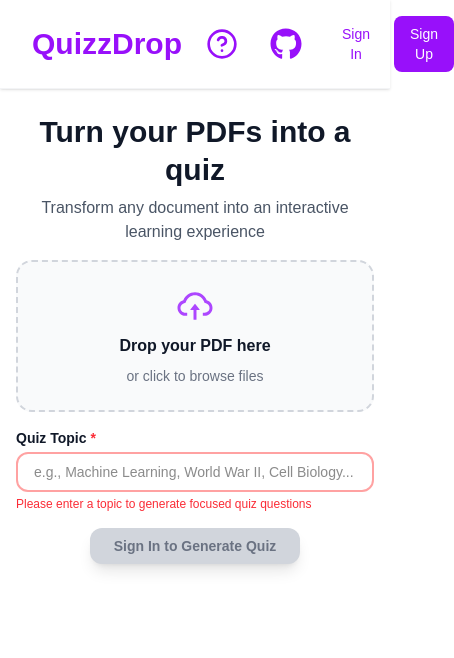
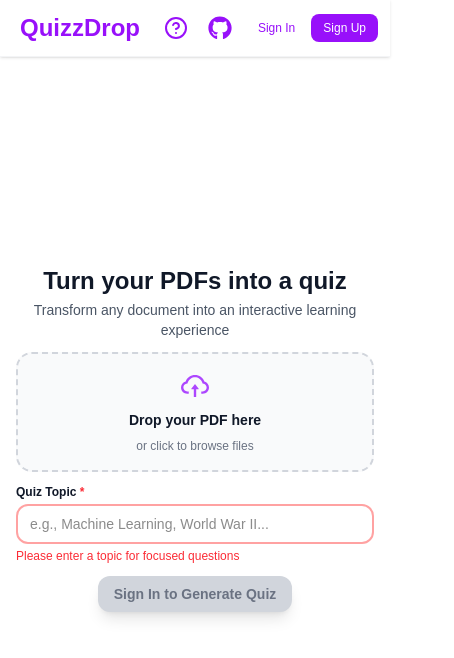
Before and after one commit to raahimanowar/quizzdrop, a Next.js app: page / in a window 390 px wide. Shown: the top 658 px of the page, 454 px wide, since content can reach past the window. Built offline with nearby package versions, Linux system fonts and the light colour scheme; no server answers.

Commit message:
fix: mobile responsive

```diff
--- a/app/components/Navbar.tsx
+++ b/app/components/Navbar.tsx
@@ -17,21 +17,21 @@
   return (
     <>
       <nav className="w-full bg-white/80 backdrop-blur-sm border-b border-gray-100 sticky top-0 z-50 shadow-sm">
-      <div className="max-w-6xl mx-auto px-4 py-4 flex justify-between items-center">
-        <div className="text-gray-900 px-4 py-2 cursor-pointer group" onClick={onLogoClick}>
-          <span className="text-3xl font-bold text-purple-600 group-hover:text-purple-700 transition-colors duration-200">
+      <div className="max-w-6xl mx-auto px-3 py-2 flex justify-between items-center">
+        <div className="text-gray-900 px-2 py-1 cursor-pointer group" onClick={onLogoClick}>
+          <span className="text-2xl font-bold text-purple-600 group-hover:text-purple-700 transition-colors duration-200">
             QuizzDrop
           </span>
         </div>
 
-        <div className="flex items-center gap-4">
+        <div className="flex items-center gap-2">
           <button
             onClick={() => setShowHelp(true)}
-            className="text-purple-600 hover:text-purple-700 p-2 rounded-lg hover:bg-purple-50 transition-colors duration-200"
+            className="text-purple-600 hover:text-purple-700 p-1.5 rounded-lg hover:bg-purple-50 transition-colors duration-200"
             aria-label="Help"
             title="How to use QuizzDrop"
           >
-            <HelpCircle className="w-8 h-8" />
+            <HelpCircle className="w-6 h-6" />
           </button>
 
           <a
@@ -40,20 +40,20 @@
             rel="noopener noreferrer"
             aria-label="GitHub Repository"
             title="View Source Code"
-            className="text-purple-600 hover:text-purple-700 p-2 rounded-lg hover:bg-purple-50 transition-colors duration-200"
+            className="text-purple-600 hover:text-purple-700 p-1.5 rounded-lg hover:bg-purple-50 transition-colors duration-200"
           >
-            <FaGithub className="w-8 h-8" />
+            <FaGithub className="w-6 h-6" />
           </a>
 
           {isSignedIn ? (
-            <div className="flex items-center gap-3">
-              <span className="text-sm text-gray-600 hidden sm:block">
+            <div className="flex items-center gap-2">
+              <span className="text-xs text-gray-600 hidden sm:block">
                 Welcome, {user?.firstName || 'User'}!
               </span>
               <UserButton
                 appearance={{
                   elements: {
-                    avatarBox: 'w-10 h-10',
+                    avatarBox: 'w-8 h-8',
                     userButtonPopoverCard: 'shadow-lg border border-gray-200',
                     userButtonPopoverActionButton: 'hover:bg-purple-50',
                     userButtonPopoverActionButtonText: 'text-gray-700',
@@ -63,14 +63,14 @@
               />
             </div>
           ) : (
-            <div className="flex items-center gap-2">
+            <div className="flex items-center gap-1">
               <SignInButton mode="modal">
-                <button className="px-4 py-2 text-purple-600 hover:text-purple-700 hover:bg-purple-50 rounded-lg transition-colors duration-200 text-sm font-medium">
+                <button className="px-3 py-1.5 text-purple-600 hover:text-purple-700 hover:bg-purple-50 rounded-lg transition-colors duration-200 text-xs font-medium">
                   Sign In
                 </button>
               </SignInButton>
               <SignUpButton mode="modal">
-                <button className="px-4 py-2 bg-purple-600 hover:bg-purple-700 text-white rounded-lg transition-colors duration-200 text-sm font-medium">
+                <button className="px-3 py-1.5 bg-purple-600 hover:bg-purple-700 text-white rounded-lg transition-colors duration-200 text-xs font-medium">
                   Sign Up
                 </button>
               </SignUpButton>
--- a/app/layout.tsx
+++ b/app/layout.tsx
@@ -16,6 +16,7 @@
 export const metadata: Metadata = {
   title: "Quizzdrop",
   description: "Turn your PDFs into quizzes with AI",
+  viewport: "width=device-width, initial-scale=1.0, maximum-scale=1.0, user-scalable=no",
 };
 
 export default function RootLayout({
--- a/app/page.tsx
+++ b/app/page.tsx
@@ -289,37 +289,37 @@
       <Navbar onLogoClick={handleRestart} />
 
       {isGenerating ? (
-        <main className="flex flex-col items-center justify-center px-4 py-4 min-h-[calc(100vh-80px)] max-h-[calc(100vh-80px)] overflow-hidden">
-          <div className="max-w-xl w-full text-center space-y-6">
-            <h1 className="text-3xl font-bold text-gray-900 leading-tight">
+        <main className="flex flex-col items-center justify-center px-4 py-2 min-h-[calc(100vh-80px)] max-h-[calc(100vh-80px)] overflow-hidden">
+          <div className="max-w-sm w-full text-center space-y-4">
+            <h1 className="text-2xl font-bold text-gray-900 leading-tight">
               Generating Fresh Quiz
             </h1>
 
-            <p className="text-lg text-gray-600">
+            <p className="text-base text-gray-600">
               Creating unique questions just for you...
             </p>
 
             <div className="flex justify-center items-center space-x-2">
               <div className="flex space-x-2">
-                <div className="w-3 h-3 bg-purple-500 rounded-full animate-bounce"></div>
-                <div className="w-3 h-3 bg-purple-500 rounded-full animate-bounce [animation-delay:0.1s]"></div>
-                <div className="w-3 h-3 bg-purple-500 rounded-full animate-bounce [animation-delay:0.2s]"></div>
+                <div className="w-2 h-2 bg-purple-500 rounded-full animate-bounce"></div>
+                <div className="w-2 h-2 bg-purple-500 rounded-full animate-bounce [animation-delay:0.1s]"></div>
+                <div className="w-2 h-2 bg-purple-500 rounded-full animate-bounce [animation-delay:0.2s]"></div>
               </div>
             </div>
           </div>
         </main>
       ) : (
-        <main className="flex flex-col items-center px-4 py-6 min-h-[calc(100vh-80px)] overflow-auto">
-          <div className="max-w-2xl w-full text-center space-y-4">
-            <div className="space-y-2">
-              <h1 className="text-3xl font-bold text-gray-900 leading-tight">
+        <main className="flex flex-col items-center justify-center px-4 py-2 min-h-[calc(100vh-80px)] overflow-hidden">
+          <div className="max-w-lg w-full text-center space-y-3">
+            <div className="space-y-1">
+              <h1 className="text-2xl font-bold text-gray-900 leading-tight">
                 Turn your PDFs into a quiz
               </h1>
-              <p className="text-base text-gray-600">Transform any document into an interactive learning experience</p>
+              <p className="text-sm text-gray-600">Transform any document into an interactive learning experience</p>
             </div>
 
           <div
-            className={`group bg-gray-50 border-2 border-dashed rounded-2xl p-6 transition-all duration-300 cursor-pointer hover:bg-gray-100 ${
+            className={`group bg-gray-50 border-2 border-dashed rounded-2xl p-4 transition-all duration-300 cursor-pointer hover:bg-gray-100 ${
               dragActive
                 ? 'border-purple-500 bg-purple-50'
                 : uploadedFile
@@ -341,22 +341,22 @@
               aria-label="Upload PDF file"
             />
             <div className="flex flex-col items-center space-y-2">
-              <AiOutlineCloudUpload className={`w-10 h-10 ${
+              <AiOutlineCloudUpload className={`w-8 h-8 ${
                 uploadedFile ? 'text-green-500' : 'text-purple-500'
               }`} />
-              <div className={`text-base font-semibold ${
+              <div className={`text-sm font-semibold ${
                 uploadedFile ? 'text-green-700' : 'text-gray-900'
               }`}>
                 {uploadedFile ? `✓ ${uploadedFile.name}` : 'Drop your PDF here'}
               </div>
-              <div className="text-gray-500 text-sm">
+              <div className="text-gray-500 text-xs">
                 {uploadedFile ? 'File ready for quiz generation' : 'or click to browse files'}
               </div>
             </div>
           </div>
 
-          <div className="w-full max-w-xl mx-auto">
-            <label htmlFor="topic" className="block text-sm font-semibold text-gray-900 mb-1 text-left">
+          <div className="w-full max-w-lg mx-auto">
+            <label htmlFor="topic" className="block text-xs font-semibold text-gray-900 mb-1 text-left">
               Quiz Topic <span className="text-red-500">*</span>
             </label>
             <input
@@ -364,8 +364,8 @@
               type="text"
               value={topic}
               onChange={(e) => setTopic(e.target.value)}
-              placeholder="e.g., Machine Learning, World War II, Cell Biology..."
-              className={`w-full px-4 py-2 text-sm border-2 rounded-xl focus:outline-none focus:ring-4 focus:ring-purple-100 transition-all duration-200 bg-white ${
+              placeholder="e.g., Machine Learning, World War II..."
+              className={`w-full px-3 py-2 text-sm border-2 rounded-xl focus:outline-none focus:ring-2 focus:ring-purple-100 transition-all duration-200 bg-white ${
                 topic.trim() ? 'border-purple-300 focus:border-purple-500' : 'border-red-300 focus:border-red-500'
               }`}
               onClick={(e) => e.stopPropagation()}
@@ -375,19 +375,19 @@
               topic.trim() ? 'text-gray-600' : 'text-red-500'
             }`}>
               {topic.trim()
-                ? 'Specify a topic to focus the quiz questions on relevant content from your PDF'
-                : 'Please enter a topic to generate focused quiz questions'
+                ? 'Specify a topic to focus the quiz questions'
+                : 'Please enter a topic for focused questions'
               }
             </p>
           </div>
 
           {uploadedFile && (
-            <div className="w-full max-w-xl mx-auto">
-              <label htmlFor="questionCount" className="block text-sm font-semibold text-gray-900 mb-1 text-left">
+            <div className="w-full max-w-lg mx-auto">
+              <label htmlFor="questionCount" className="block text-xs font-semibold text-gray-900 mb-1 text-left">
                 Number of Questions
               </label>
-              <div className="bg-gray-50 rounded-xl p-3 border border-gray-200">
-                <div className="flex items-center space-x-3 mb-1">
+              <div className="bg-gray-50 rounded-xl p-2 border border-gray-200">
+                <div className="flex items-center space-x-2 mb-1">
                   <input
                     id="questionCount"
                     type="range"
@@ -395,7 +395,7 @@
                     max="50"
                     value={questionCount}
                     onChange={(e) => setQuestionCount(parseInt(e.target.value))}
-                    className="flex-1 h-2 bg-gray-200 rounded-lg appearance-none cursor-pointer slider"
+                    className="flex-1 h-1 bg-gray-200 rounded-lg appearance-none cursor-pointer slider"
                     onClick={(e) => e.stopPropagation()}
                   />
                   <input
@@ -404,21 +404,21 @@
                     max="50"
                     value={questionCount}
                     onChange={(e) => setQuestionCount(Math.min(Math.max(parseInt(e.target.value) || 5, 5), 50))}
-                    className="w-14 px-2 py-1 text-center border border-gray-300 rounded-lg focus:outline-none focus:border-purple-500 bg-white text-xs"
+                    className="w-12 px-1 py-1 text-center border border-gray-300 rounded-lg focus:outline-none focus:border-purple-500 bg-white text-xs"
                     onClick={(e) => e.stopPropagation()}
                     title="Number of questions"
                     aria-label="Number of questions"
                   />
                 </div>
                 <p className="text-xs text-gray-600">
-                  Suggested: <span className="font-semibold text-purple-600">{suggestedQuestionCount} questions</span> based on your PDF size
+                  Suggested: <span className="font-semibold text-purple-600">{suggestedQuestionCount} questions</span>
                   {questionCount !== suggestedQuestionCount && (
                     <button
                       onClick={(e) => {
                         e.stopPropagation();
                         setQuestionCount(suggestedQuestionCount);
                       }}
-                      className="ml-2 text-purple-600 hover:text-purple-700 underline text-xs font-medium transition-colors duration-200"
+                      className="ml-1 text-purple-600 hover:text-purple-700 underline text-xs font-medium transition-colors duration-200"
                     >
                       Use suggested
                     </button>
@@ -430,7 +430,7 @@
 
           {isSignedIn && (
             <div className="text-xs text-gray-600 text-center">
-              <span className="inline-flex items-center gap-2">
+              <span className="inline-flex items-center gap-1">
                 📊 Daily quizzes remaining:
                 <span className={`font-semibold ${rateLimit.remaining === 0 ? 'text-red-600' : 'text-purple-600'}`}>
                   {rateLimit.remaining}/3
@@ -445,7 +445,7 @@
           )}
 
           <button
-            className={`font-bold px-6 py-2 rounded-xl transition-all duration-200 shadow-lg text-sm ${
+            className={`font-bold px-4 py-2 rounded-xl transition-all duration-200 shadow-lg text-sm ${
               uploadedFile && topic.trim() && (isSignedIn ? rateLimit.remaining > 0 : true)
                 ? 'bg-purple-600 hover:bg-purple-700 text-white hover:shadow-xl'
                 : 'bg-gray-300 text-gray-500 cursor-not-allowed'
```
Also changed, not shown: app/components/QuizDisplay.tsx (+36 -36 lines).
